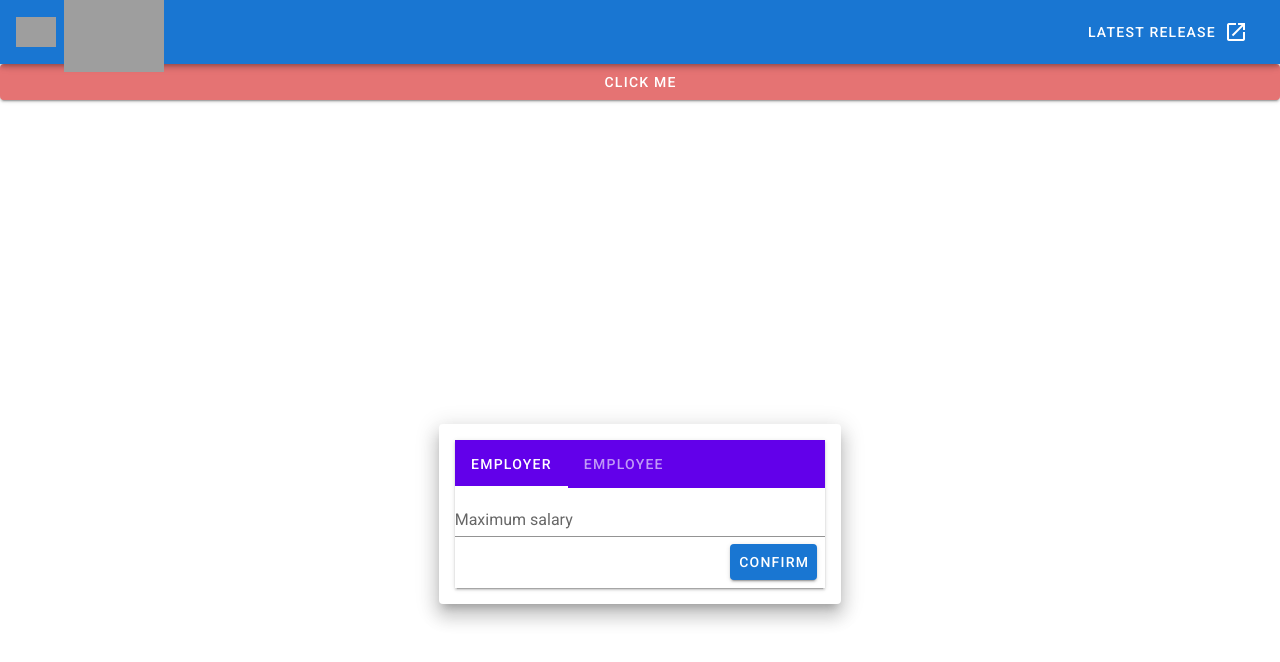
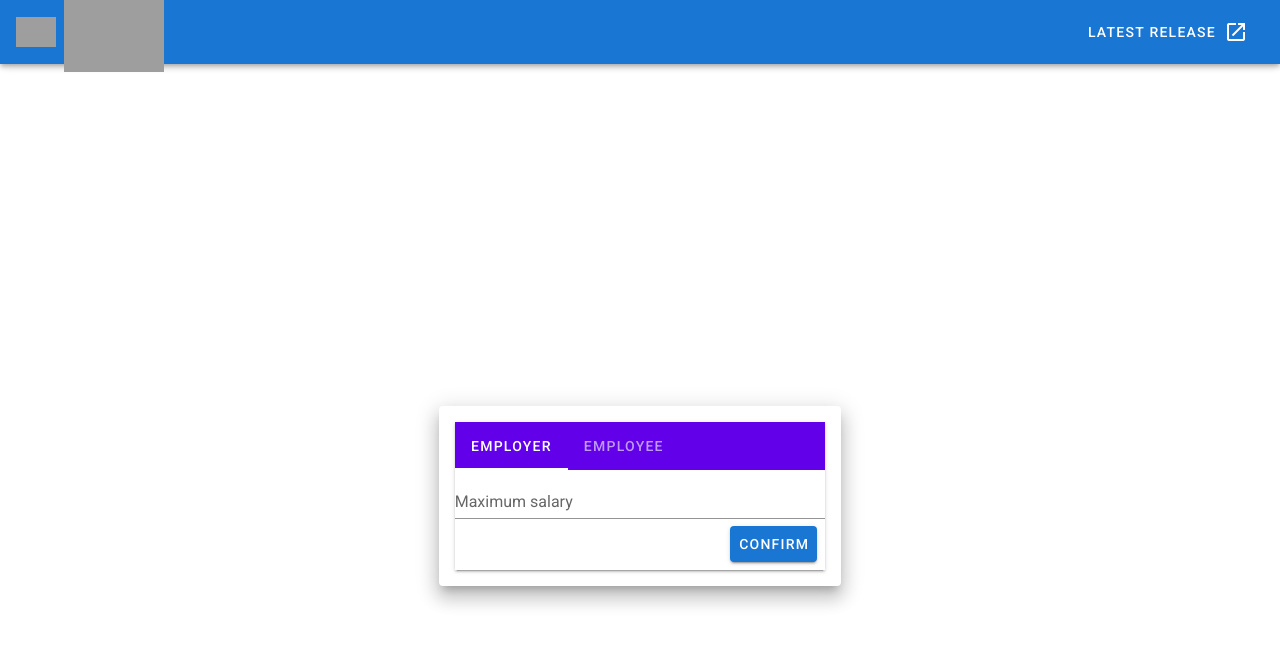
Before and after one commit to Laplandia/salary-negotiation, a Vue app: page / in a window 1280 px wide. Shown: the top 662 px of the page. Built offline with nearby package versions, Linux system fonts and the light colour scheme; grey boxes are pictures that could not be loaded.

Commit message:
Rename main class

```diff
--- a/src/App.vue
+++ b/src/App.vue
@@ -41,7 +41,7 @@
 
 <script lang="ts">
 import Vue from "vue";
-import HelloWorld from "./components/HelloWorld.vue";
+import HelloWorld from "./components/SalaryNegotiation.vue";
 
 export default Vue.extend({
   name: "App",
--- a/src/components/SalaryForm.vue
+++ b/src/components/SalaryForm.vue
@@ -37,7 +37,6 @@ export default class SalaryForm extends SalaryFormProps {
   submitSalary(): void {
     if (this.salary > 0) {
       this.$emit("confirmed", this.salary);
-      console.log("emitted!");
     } else {
       console.log("this is too small.");
     }
--- a/src/components/HelloWorld.vue
+++ b/src/components/SalaryNegotiation.vue
@@ -4,26 +4,16 @@
       v-model="isResultShown"
       width="500"
     >
-      <template v-slot:activator="{ on }">
-        <v-btn
-          color="red lighten-2"
-          dark
-          v-on="on"
-        >
-          Click Me
-        </v-btn>
-      </template>
-
       <v-card>
         <v-card-title
           class="headline grey lighten-2"
           primary-title
         >
-          Privacy Policy
+          Negotiation Result
         </v-card-title>
 
         <v-card-text>
-          {{this.isSuccessful ? 'Win': 'Fail'}}
+          {{this.isSuccessful ? 'Success!': 'Failure!'}}
         </v-card-text>
 
         <v-divider></v-divider>
```
Also changed, not shown: 1 other file (tests, documents, lock files or other folders).
